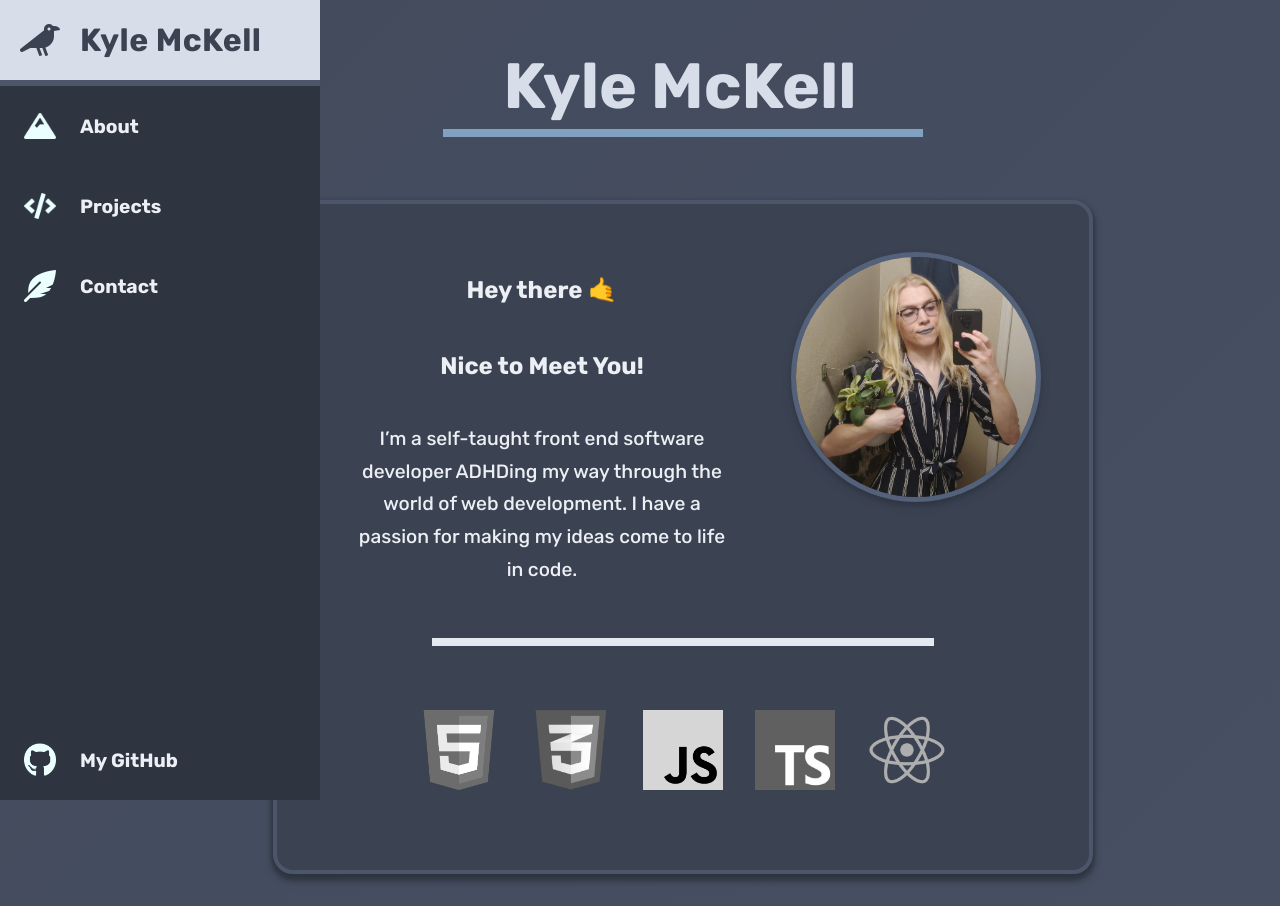
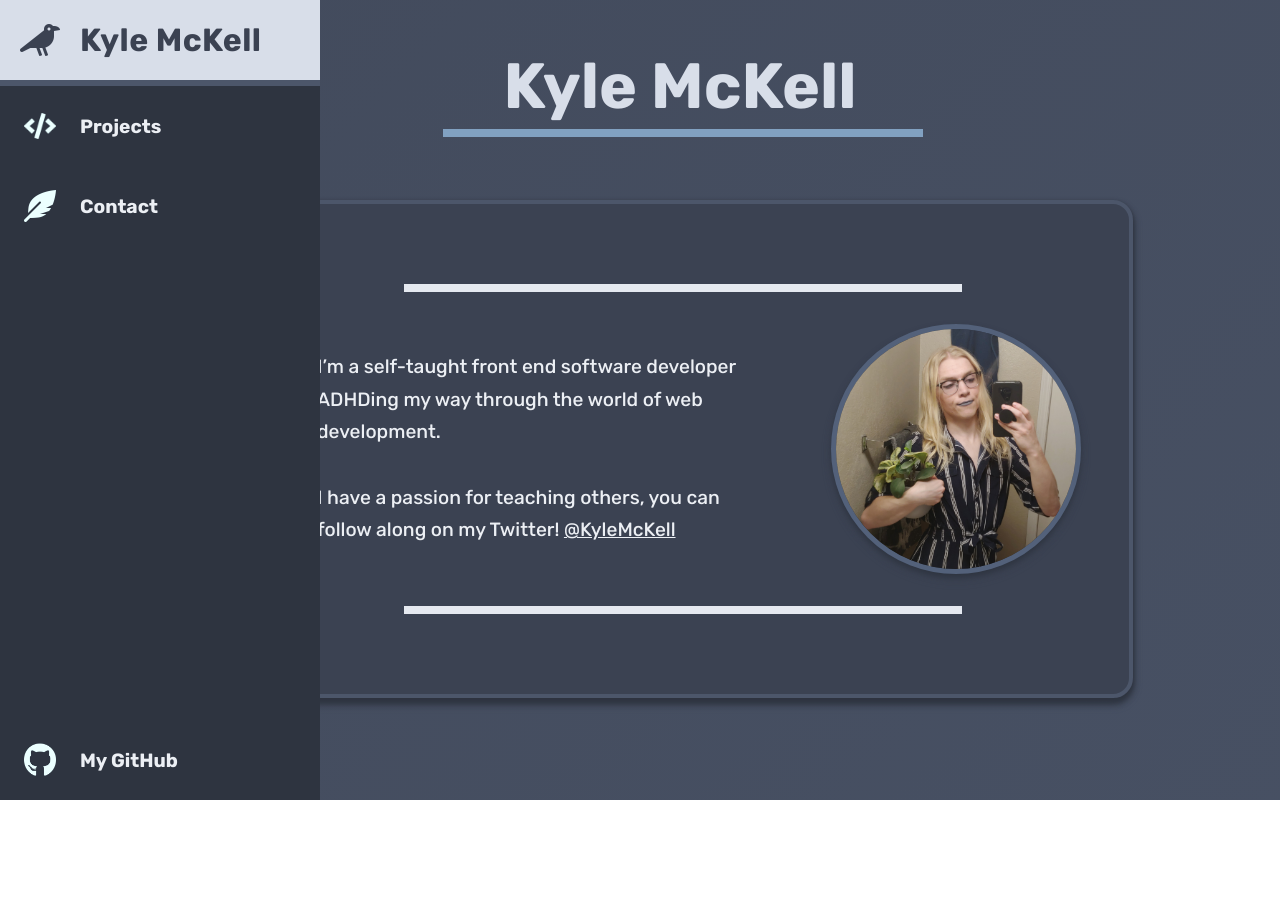
Before and after one commit to KyleMcKell/Portfolio, a React (Create React App) app: page / in a window 1280 px wide. After the commit the page ends 800 px from the top, so only its background shows below. Built offline with nearby package versions, Linux system fonts and the light colour scheme.

Commit message:
this is already looking leagues better

```diff
--- a/src/components/About.tsx
+++ b/src/components/About.tsx
@@ -41,48 +41,42 @@ const techIcons: TechIcon[] = [
 export const About = (props: Props) => {
   return (
     <>
+      <Separator />
       <AboutSelfDiv>
         <TextDiv>
-          <H2Text>Hey there 🤙</H2Text>
-          <H2Text>Nice to Meet You!</H2Text>
           <AboutMeText>
-            I’m a self-taught front end software developer ADHDing my way
-            through the world of web development. I have a passion for making my
-            ideas come to life in code.
+            <div>
+              I’m a self-taught front end software developer ADHDing my way
+              through the world of web development.
+            </div>
+            <br />
+            <div>
+              I have a passion for teaching others, you can follow along on my
+              Twitter!{' '}
+              <SocialLink href="https://twitter.com/KyleMcKell">
+                @KyleMcKell
+              </SocialLink>
+            </div>
           </AboutMeText>
         </TextDiv>
         <SelfieStyle src={selfie} alt="picture of me" />
       </AboutSelfDiv>
       <Separator />
-      <LogoContainer>
-        {techIcons.map((icon) => {
-          return (
-            <TechnologyLogo src={icon.src} alt={icon.name} key={icon.name} />
-          );
-        })}
-      </LogoContainer>
     </>
   );
 };
-
-const H2Text = styled.h2`
-  color: var(--nord6);
-  text-align: center;
-  margin: 1.5rem 3rem;
-  font-size: 1.5rem;
-`;
 
 const AboutSelfDiv = styled.div`
   display: flex;
   flex-direction: row;
   gap: 2rem;
+  justify-content: center;
+  align-items: center;
 
-  @media only screen and (max-width: 1000px) {
-    flex-direction: column;
+  @media (max-width: 1000px) {
+    flex-direction: column-reverse;
     width: 100%;
-    justify-content: center;
-    align-items: center;
-    padding-top: 1rem;
+    padding-top: 3rem;
   }
 `;
 
@@ -105,12 +99,20 @@ const SelfieStyle = styled.img`
 `;
 
 const AboutMeText = styled.p`
-  max-width: 500px;
+  max-width: 450px;
   font-weight: 450;
   line-height: 1.7;
   font-size: 1.2rem;
-  text-align: center;
   padding: 0 2rem;
+`;
+
+const SocialLink = styled.a`
+  color: inherit;
+
+  :hover {
+    cursor: pointer;
+    color: var(--nord8);
+  }
 `;
 
 const Separator = styled.div`
@@ -119,23 +121,3 @@ const Separator = styled.div`
   width: 70%;
   margin: 2rem;
 `;
-
-const LogoContainer = styled.div`
-  padding: 2rem;
-  width: 100%;
-  display: flex;
-  flex-wrap: wrap;
-  gap: 2rem;
-  justify-content: center;
-`;
-
-const TechnologyLogo = styled.img`
-  width: 80px;
-  height: 80px;
-  filter: grayscale(100%);
-  transition: filter ease-in-out 300ms;
-
-  :hover {
-    filter: grayscale(0%);
-  }
-`;
--- a/src/components/Body.tsx
+++ b/src/components/Body.tsx
@@ -7,16 +7,17 @@ interface Props {
 }
 
 const StyledMain = styled.main`
-  @media only screen and (min-width: 1000px) {
-    margin-left: calc(5rem + 6px);
-  }
-
+  margin-left: calc(5rem + 6px);
   height: 100%;
   color: var(--nord6);
   font-weight: bold;
   display: flex;
   flex-direction: column;
   align-items: center;
+
+  @media (max-width: 1000px) {
+    margin-left: revert;
+  }
 `;
 
 export const Body = (props: Props) => {
--- a/src/components/ContactForm.tsx
+++ b/src/components/ContactForm.tsx
@@ -14,7 +14,7 @@ const StyledForm = styled.form`
 const ContactInfoDiv = styled.div`
   display: flex;
 
-  @media only screen and (max-width: 1000px) {
+  @media (max-width: 1000px) {
     flex-direction: column;
   }
 `;
@@ -48,7 +48,7 @@ const OneLineInput = styled.input`
 const SubjectArea = styled(OneLineInput)`
   width: 36em;
 
-  @media only screen and (max-width: 1000px) {
+  @media (max-width: 1000px) {
     width: 14.5em;
   }
 `;
@@ -78,7 +78,7 @@ const MessageArea = styled.textarea`
     color: var(--nord0);
   }
 
-  @media only screen and (max-width: 1000px) {
+  @media (max-width: 1000px) {
     width: 14.5em;
     max-width: 20em;
     max-height: 50em;
--- a/src/components/ContentContainer.tsx
+++ b/src/components/ContentContainer.tsx
@@ -3,29 +3,6 @@ import React from 'react';
 import { About } from 'components/About';
 import { Contact } from 'components/Contact';
 import { Projects } from 'components/Projects';
-
-const ContentContainerStyling = styled.div`
-  display: flex;
-  flex-direction: column;
-  width: 60%;
-  height: 100%;
-  align-items: center;
-  justify-content: space-evenly;
-  background: var(--nord1);
-  margin: 0;
-  margin-bottom: 2rem;
-  padding: 3rem;
-  border: 4px solid var(--nord3);
-  border-radius: 20px;
-  filter: drop-shadow(0 4px 3px var(--nord0))
-    drop-shadow(0 2px 2px var(--nord0));
-
-  @media only screen and (max-width: 1000px) {
-    width: 80%;
-    padding: 0rem;
-    padding-bottom: 1rem;
-  }
-`;
 
 interface Props {
   content: string;
@@ -45,7 +22,25 @@ export const ContentContainer: React.FC<Props> = (props: Props) => {
     }
   };
 
-  return <ContentContainerStyling>{shownContent()}</ContentContainerStyling>;
+  return <ContentWrapper>{shownContent()}</ContentWrapper>;
 };
 
+const ContentWrapper = styled.div`
+  display: flex;
+  flex-direction: column;
+  align-items: center;
+  background: var(--nord1);
+  padding: 3rem;
+  border: 4px solid var(--nord3);
+  border-radius: 20px;
+  filter: drop-shadow(0 4px 3px var(--nord0))
+    drop-shadow(0 2px 2px var(--nord0));
+
+  @media (max-width: 1000px) {
+    width: 80%;
+    padding: 0rem;
+    padding-bottom: 1rem;
+  }
+`;
+
 export default ContentContainer;
--- a/src/components/Header.tsx
+++ b/src/components/Header.tsx
@@ -5,16 +5,16 @@ interface Props {}
 
 export const Header = (props: Props) => {
   return (
-    <HeaderContainer>
+    <StyledHeader>
       <NameContainer>
         <H1Name>Kyle McKell</H1Name>
       </NameContainer>
       <HeaderSeparator />
-    </HeaderContainer>
+    </StyledHeader>
   );
 };
 
-const HeaderContainer = styled.header`
+const StyledHeader = styled.header`
   height: 200px;
   width: auto;
   display: flex;
--- a/src/components/Navbar.tsx
+++ b/src/components/Navbar.tsx
@@ -21,11 +21,6 @@ const navbarElements: navbarElement[] = [
     img: crow,
     text: 'Kyle McKell',
     src: '',
-  },
-  {
-    img: mountain,
-    text: 'About',
-    src: 'about',
   },
   {
     img: code,
@@ -75,7 +70,7 @@ const NavBar = styled.nav`
   background: var(--nord0);
   z-index: 100;
 
-  @media only screen and (min-width: 1000px) {
+  @media (min-width: 1000px) {
     width: 5rem;
     height: 100vh;
     position: fixed;
@@ -98,12 +93,9 @@ const NavBarNav = styled.ul`
   margin: 0;
   height: 100%;
   align-items: center;
+  flex-direction: column;
 
-  @media only screen and (min-width: 1000px) {
-    flex-direction: column;
-  }
-
-  @media only screen and (max-width: 1000px) {
+  @media (max-width: 1000px) {
     flex-direction: row;
     justify-content: center;
   }
@@ -116,6 +108,7 @@ const NavLink = styled.a`
   text-decoration: none;
   height: 5rem;
   transition: color 300ms linear;
+  justify-content: left;
 
   :hover {
     color: var(--nord1);
@@ -126,11 +119,7 @@ const NavLink = styled.a`
     filter: none;
   }
 
-  @media only screen and (min-width: 1000px) {
-    justify-content: left;
-  }
-
-  @media only screen and (max-width: 1000px) {
+  @media (max-width: 1000px) {
     justify-content: center;
   }
 `;
@@ -146,30 +135,32 @@ const NavListElement = styled.li`
   transition: background-color 300ms linear;
   overflow: hidden;
 
-  :hover {
-    background-color: var(--nord4);
-  }
+  white-space: nowrap;
 
-  @media only screen and (min-width: 1000px) {
-    white-space: nowrap;
   :first-child {
+    border-bottom: 6px var(--nord3) solid;
     font-size: 2rem;
     text-align: center;
     letter-spacing: 0.02ch;
     width: 100%;
-      border-bottom: 6px var(--nord3) solid;
+    /* border-bottom: revert; */
   }
+
   :first-child img {
     margin: 0 1.25rem;
     min-width: 2.5rem;
     max-width: 2.5rem;
   }
+
   :last-child {
     margin-top: auto;
   }
+
+  :hover {
+    background-color: var(--nord4);
   }
 
-  @media only screen and (max-width: 1000px) {
+  @media (max-width: 1000px) {
     height: 100%;
     text-align: center;
     font-size: 0.8rem;
@@ -182,6 +173,22 @@ const NavListElement = styled.li`
       display: inline;
       text-align: center;
     }
+
+    white-space: nowrap;
+
+    :first-child {
+      border-bottom: revert;
+      font-size: revert;
+    }
+
+    :first-child img {
+      margin: revert;
+      min-width: revert;
+    }
+
+    :last-child {
+      margin-top: revert;
+    }
   }
 `;
 
--- a/src/components/ProjectBox.tsx
+++ b/src/components/ProjectBox.tsx
@@ -5,30 +5,6 @@ import { Project } from 'components/Projects';
 interface Props {
   project: Project;
 }
-
-const ProjectContainer = styled.div`
-  height: 20rem;
-  width: 15rem;
-  max-height: 20rem;
-  display: flex;
-  flex-direction: column;
-  align-items: center;
-  margin: 0.5rem;
-
-  :hover {
-    cursor: pointer;
-  }
-`;
-
-const ProjectImg = styled.img`
-  height: 90%;
-  max-height: 15rem;
-  width: 100%;
-  border: 6px solid var(--nord3point5);
-  border-radius: 8px;
-  filter: drop-shadow(0 2px 4px var(--nord0))
-    drop-shadow(0 1px 3px var(--nord0));
-`;
 
 export const ProjectBox: React.FC<Props> = ({ project }) => {
   const handleClick = (url: string) => {
@@ -42,3 +18,28 @@ export const ProjectBox: React.FC<Props> = ({ project }) => {
     </ProjectContainer>
   );
 };
+
+const ProjectContainer = styled.div`
+  height: 20rem;
+  width: 15rem;
+  max-height: 20rem;
+  display: flex;
+  flex-direction: column;
+  align-items: center;
+  justify-content: center;
+  margin: 0.5rem;
+
+  :hover {
+    cursor: pointer;
+  }
+`;
+
+const ProjectImg = styled.img`
+  width: 100%;
+  height: 100%;
+  border: 6px solid var(--nord3point5);
+  object-fit: cover;
+  border-radius: 8px;
+  filter: drop-shadow(0 2px 4px var(--nord0))
+    drop-shadow(0 1px 3px var(--nord0));
+`;
--- a/src/components/Projects.tsx
+++ b/src/components/Projects.tsx
@@ -16,16 +16,16 @@ export type Project = {
 
 const projects: Project[] = [
   {
+    name: 'Aeropress Tracker',
+    url: 'https://aeropresstracker.com/',
+    description: 'An app to track aeropress brews to make the perfect one!',
+    img: aeropressTracker,
+  },
+  {
     name: 'Splitter',
     url: 'https://kylemckell.github.io/Tip-calculator/',
     description: 'Tip splitting app that uses vanilla HTML, CSS, and JS',
     img: splitter,
-  },
-  {
-    name: 'Aeropress Tracker',
-    url: 'https://aeropresstracker.com/',
-    description: 'An app to track aeropress brews to make the perfect one!',
-    img: aeropressTracker,
   },
   {
     name: 'Pokedex',
@@ -56,8 +56,10 @@ const ProjectContainer = styled.div`
   flex-direction: row;
   align-items: center;
   justify-content: space-around;
+  gap: 1.5rem;
+  flex-wrap: wrap;
 
-  @media only screen and (max-width: 1000px) {
+  @media (max-width: 1000px) {
     flex-direction: column;
   }
 `;
@@ -67,6 +69,7 @@ const H2Text = styled.h2`
   text-align: center;
   margin: 1.5rem 3rem;
   font-size: 1.5rem;
+  padding-top: 1rem;
 `;
 
 const Separator = styled.div`
```
Lines whose indentation alone changed are shown as unchanged.
